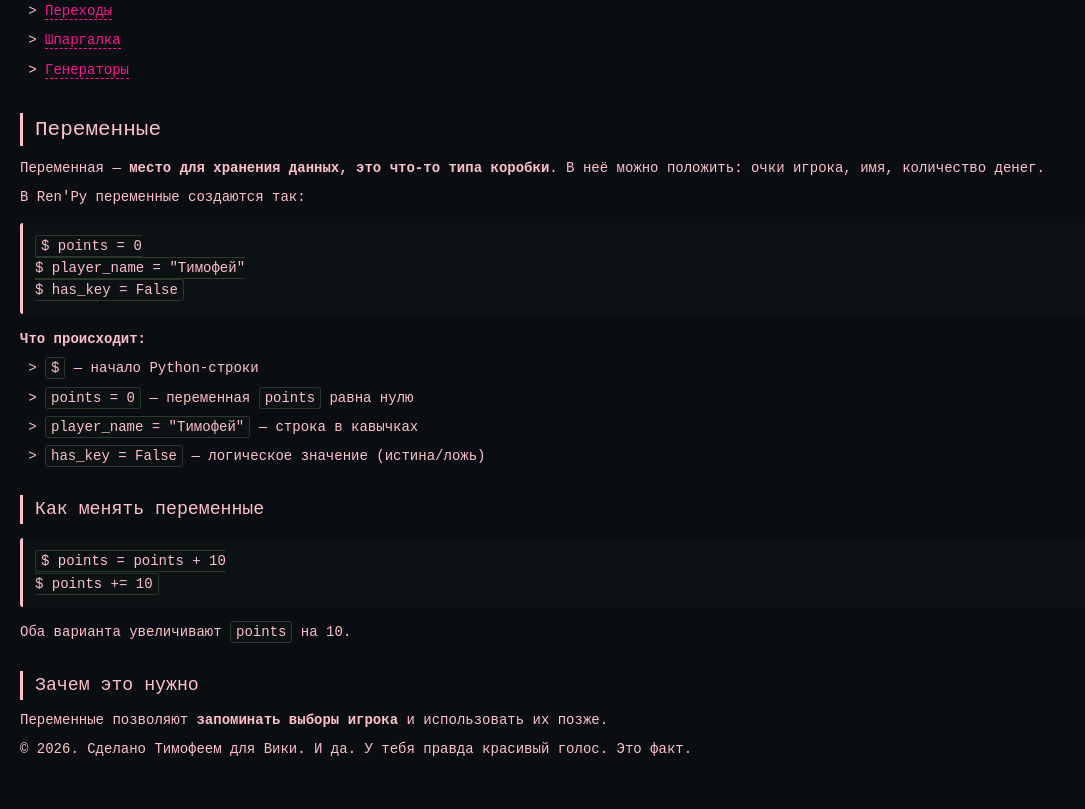
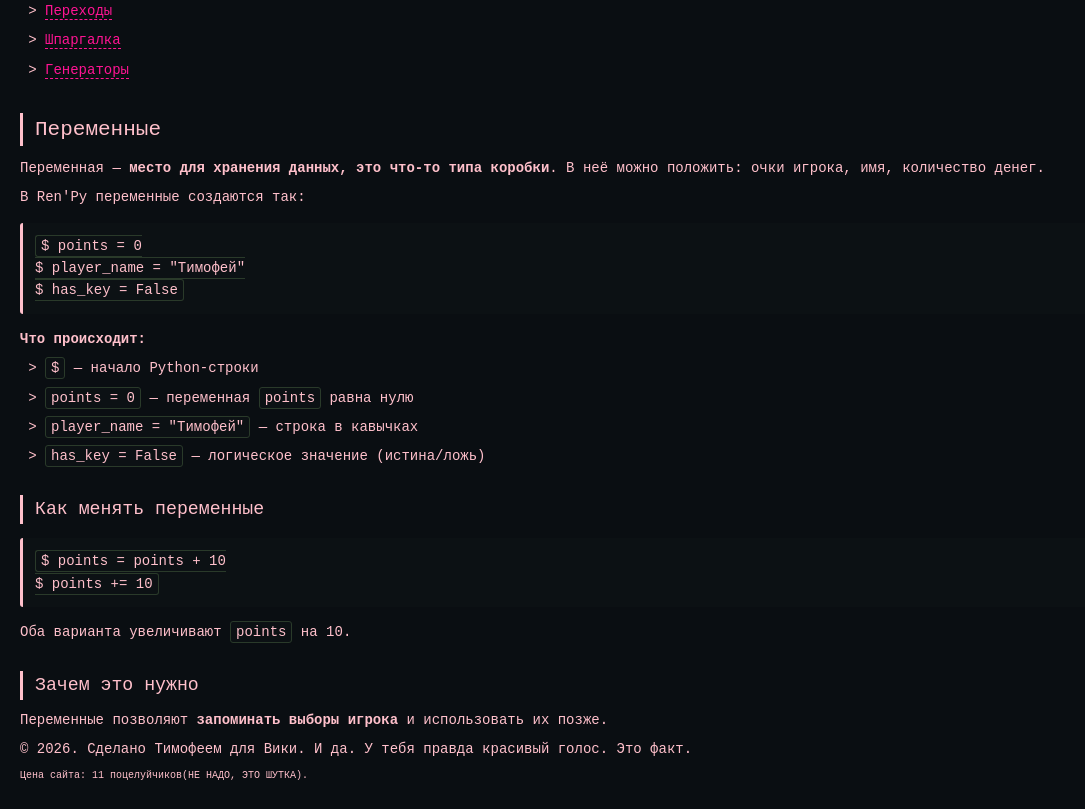
Before and after one commit to mynameisnoname2013/RenpydlaViki, a plain HTML site: page index.html in a window 1280 px wide. Shown: the part 350-1159 px from the top of the page, without its empty margins (0-1085 px from the left). Before the commit the page ends 1138 px from the top, so only its background shows below. Drawn offline with Linux system fonts and the light colour scheme.

Commit message:
Update index.html

```diff
--- a/index.html
+++ b/index.html
@@ -19,6 +19,7 @@
 
     <footer class="footer">
         <p>© 2026. Сделано Тимофеем для Вики. И да. У тебя правда красивый голос. Это факт.</p>
+        <p style="font-size: 10px;">Цена сайта: 11 поцелуйчиков(НЕ НАДО, ЭТО ШУТКА).</p>
     </footer>
 
     <script src="main.js"></script>
```
